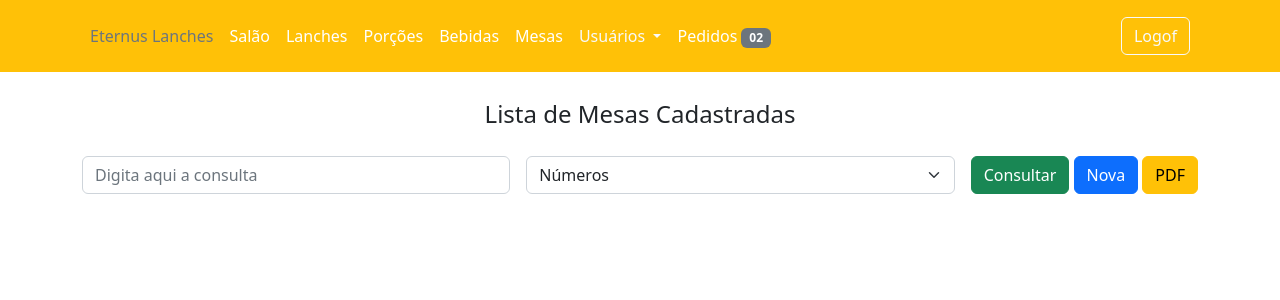
After one commit to jesiqueira/eternusLanches, a Flask app: page /mesas in a window 1280 px wide. The commit adds this page. Shown: the top 300 px of the page. Run offline with Flask 2, Linux system fonts and the light colour scheme; some libraries are stand-ins or nearby versions.

Commit message:
Criado paginas da lanchonete e roda para pagina salao

```diff
--- a/app/__init__.py
+++ b/app/__init__.py
@@ -26,9 +26,11 @@ def create_app(config_class=Config):
     # Rotas
     from app.controllers.home.routes import home
     from app.controllers.users.routes import users
+    from app.controllers.lanchonete.routes import lanchonete
 
     # Registrar Blueprint
     app.register_blueprint(home)
     app.register_blueprint(users)
+    app.register_blueprint(lanchonete)
 
     return manager
--- a/app/controllers/home/routes.py
+++ b/app/controllers/home/routes.py
@@ -1,8 +1,11 @@
 from flask import render_template, flash, redirect, url_for, Blueprint, request, abort
+from flask_login import current_user
 
 home = Blueprint('home', __name__)
 
 @home.route('/', methods=['GET'])
 @home.route('/index', methods=['GET'])
 def index():
+    if current_user.is_authenticated:
+        print(current_user.acesso[0].tipo)
     return render_template('home/index.html')
--- /dev/null
+++ b/app/controllers/lanchonete/lanchoneteForm.py
@@ -0,0 +1,7 @@
+from flask_wtf import FlaskForm
+from wtforms import StringField, SubmitField, SelectField, HiddenField
+from wtforms.validators import DataRequired, Length, ValidationError
+
+class MesasForm(FlaskForm):
+    consultar = StringField('Consulta', validators=[DataRequired()])
+    selection = SelectField(choices=['Números', 'Teste'])
--- /dev/null
+++ b/app/controllers/lanchonete/routes.py
@@ -0,0 +1,35 @@
+from flask import render_template, flash, redirect, url_for, Blueprint, request, abort
+from flask_login import current_user
+from app.controllers.lanchonete.lanchoneteForm import MesasForm
+
+lanchonete = Blueprint('lanchonete', __name__)
+
+
+@lanchonete.route('/salaoLanchonete', methods=['GET'])
+def salaoLanchonete():
+    if current_user.is_authenticated:
+        print(current_user.acesso[0].tipo)
+    return render_template('lanchonete/salao.html')
+
+
+@lanchonete.route('/mesas', methods=['GET'])
+def mesas():
+    form = MesasForm()
+    return render_template('lanchonete/mesas.html', title='Mesas', form=form)
+
+
+@lanchonete.route('/lanches', methods=['GET'])
+def lanches():
+    return render_template('lanchonete/lanches.html', title='Lanches')
+
+@lanchonete.route('/porcoes', methods=['GET'])
+def porcoes():
+    return render_template('lanchonete/porcoes.html', title='Porcoes')
+
+@lanchonete.route('/bebidas', methods=['GET'])
+def bebidas():
+    return render_template('lanchonete/bebidas.html', title='Bebidas')
+
+@lanchonete.route('/pedidos', methods=['GET'])
+def pedidos():
+    return render_template('lanchonete/pedidos.html', title='Pedidos')
--- a/app/controllers/users/formUser.py
+++ b/app/controllers/users/formUser.py
@@ -1,5 +1,3 @@
-from wsgiref import validate
-from xmlrpc.client import Boolean
 from flask_wtf import FlaskForm
 from wtforms import StringField, SubmitField, SelectField, HiddenField, PasswordField, BooleanField, IntegerField
 from wtforms.validators import DataRequired, Length, ValidationError, Email, EqualTo
--- a/app/models/eternus.sql
+++ b/app/models/eternus.sql
@@ -1,2 +1,3 @@
+-- SELECT * FROM Acessos
 -- SELECT * FROM Users
-SELECT * FROM Acessos
+SELECT Users.nome, Acessos.tipo FROM Users JOIN acessoUsers on acessoUsers.idUsers = Users.id JOIN Acessos ON Acessos.id=acessoUsers.idAcesso
--- /dev/null
+++ b/app/templates/lanchonete/bebidas.html
@@ -0,0 +1,5 @@
+{% extends 'layout/lanchonete.html' %}
+
+{% block content %}
+<h1>Bebidas</h1>
+{% endblock content %}
--- /dev/null
+++ b/app/templates/lanchonete/lanches.html
@@ -0,0 +1,5 @@
+{% extends 'layout/lanchonete.html' %}
+
+{% block content %}
+<h1>Lanches</h1>
+{% endblock content %}
--- /dev/null
+++ b/app/templates/lanchonete/mesas.html
@@ -0,0 +1,24 @@
+{% extends 'layout/lanchonete.html' %}
+
+{% block content %}
+<div class="container">
+    <header>
+        <form action="" method="POST" class="row g-3">
+            <fieldset>
+                <legend class="text-center mt-4">Lista de Mesas Cadastradas</legend>
+            </fieldset>
+            <div class="col md-3">
+                {{form.consultar(class='form-control', placeholder='Digita aqui a consulta')}}
+            </div>
+            <div class="col md-4">
+                {{form.selection(class='form-select col-md-2 ml-3')}}
+            </div>
+            <div class="col-auto">
+                <button type="submit" class="btn btn-success ml-4"><i class="fa-solid fa-magnifying-glass"></i> Consultar</button>
+                <a class="btn btn-primary ml-3" href=" " role="button"><i class="fa-regular fa-file-pdf"></i> Nova</a>
+                <a class="btn btn-warning ml-3" href=" " role="button"><i class="fa-regular fa-file-pdf"></i> PDF</a>
+            </div>
+        </form>
+    </header>
+</div>
+{% endblock content %}
--- /dev/null
+++ b/app/templates/lanchonete/pedidos.html
@@ -0,0 +1,5 @@
+{% extends 'layout/lanchonete.html' %}
+
+{% block content %}
+<h1>Pedidos</h1>
+{% endblock content %}
--- /dev/null
+++ b/app/templates/lanchonete/porcoes.html
@@ -0,0 +1,5 @@
+{% extends 'layout/lanchonete.html' %}
+
+{% block content %}
+<h1>Porções</h1>
+{% endblock content %}
--- /dev/null
+++ b/app/templates/layout/lanchonete.html
@@ -0,0 +1,55 @@
+<!doctype html>
+<html lang="en">
+    <head>
+        <meta charset="utf-8">
+        <meta name="viewport" content="width=device-width, initial-scale=1">
+        <title>{{title}}</title>
+
+        <link rel="stylesheet" href="{{url_for('static', filename='node_modules/bootstrap/dist/css/bootstrap.min.css')}}"/>
+    </head>
+    <body>
+      <header class="p-3 text-bg-warning">
+        <div class="container">
+          <div class="d-flex flex-wrap align-items-center justify-content-center justify-content-lg-start">
+            <ul class="nav col-12 col-lg-auto me-lg-auto mb-2 justify-content-center mb-md-0">
+              <li><a href="{{url_for('home.index')}}" class="nav-link px-2 text-secondary">Eternus Lanches</a></li>
+              <li><a href="{{url_for('lanchonete.salaoLanchonete')}}" class="nav-link px-2 text-white">Salão</a></li>
+              <li><a href="{{url_for('lanchonete.lanches')}}" class="nav-link px-2 text-white">Lanches</a></li>
+              <li><a href="{{url_for('lanchonete.porcoes')}}" class="nav-link px-2 text-white">Porções</a></li>
+              <li><a href="{{url_for('lanchonete.bebidas')}}" class="nav-link px-2 text-white">Bebidas</a></li>
+              <li><a href="{{url_for('lanchonete.mesas')}}" class="nav-link px-2 text-white">Mesas</a></li>
+              <ul class="navbar-nav px-2">
+                <li class="nav-item dropdown">
+                  <a class="nav-link dropdown-toggle text-light" href="#" role="button" data-bs-toggle="dropdown" aria-expanded="false">
+                    Usuários
+                  </a>
+                  <ul class="dropdown-menu dropdown-menu-white">
+                    <li><a class="dropdown-item" href="#">Funcionários</a></li>
+                    <li><a class="dropdown-item" href="#">Clientes</a></li>
+                  </ul>
+                </li>
+              </ul>
+              <li><a href="{{url_for('lanchonete.pedidos')}}" class="nav-link px-2 text-white">Pedidos <span class="badge text-bg-secondary">02</span></a></li>
+            </ul>
+
+            <div class="text-end">
+              <a class="btn btn-outline-light me-2" href="{{url_for('users.logout')}}" role="button">Logof</a>
+            </div>
+          </div>
+        </div>
+      </header>
+      {% with messages = get_flashed_messages(with_categories=true)%}
+        {% if messages %}
+            {% for category, message in messages %}
+              <div class="alert alert-{{category}}">
+                  {{message}}
+              </div>
+            {% endfor %}
+        {%endif%}
+      {%endwith%}
+      <main>
+          {% block content %} {% endblock content %}
+      </main>
+    </body>
+    <script src="{{url_for('static', filename='node_modules/bootstrap/dist/js/bootstrap.bundle.min.js')}}"></script>
+</html>
--- a/app/templates/layout/layout.html
+++ b/app/templates/layout/layout.html
@@ -25,6 +25,11 @@
               <li><a href="{{url_for('users.logout')}}" class="text-white">Logof</a></li>
             {% else %}
               <li><a href="{{url_for('users.login')}}" class="text-white">Login</a></li>
+            {% endif %}
+            {%if current_user.is_authenticated %}
+              {% if current_user.acesso[0].tipo == 'Funcionario'%}
+                <li><a href="{{url_for('lanchonete.salaoLanchonete')}}" class="text-white">Acesso-Lanchonete</a></li>
+              {% endif %}
             {% endif %}
             <li><a href="#" class="text-white">Menu - Cardápio</a></li>
             <li><a href="#" class="text-white">Contate o desenvolvedor</a></li>
```
Also changed, not shown: app/controllers/users/routes.py (+16 -11 lines), app/templates/lanchonete/salao.html (added, +81 -0 lines), app/eternusLanches.db.
